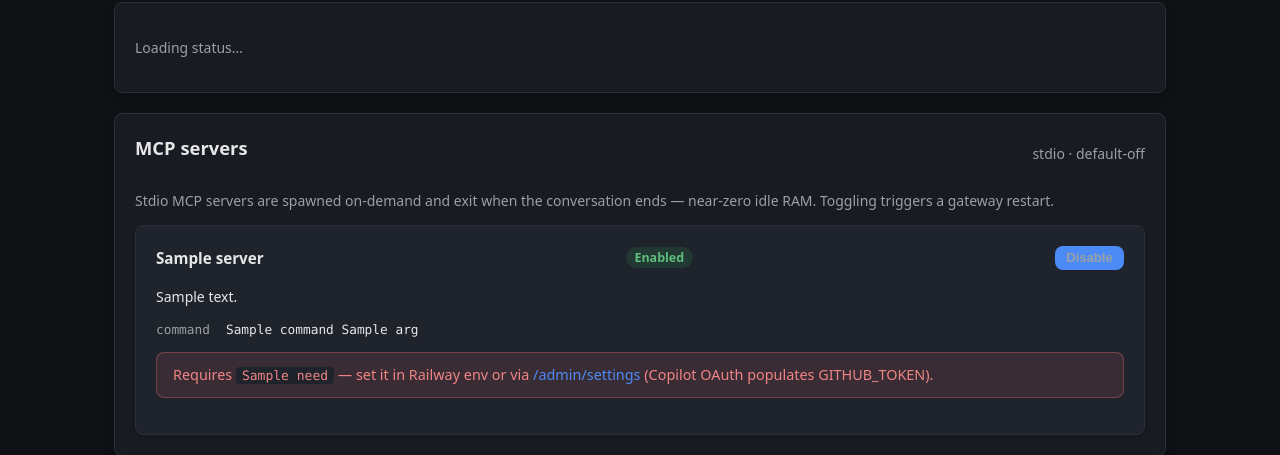
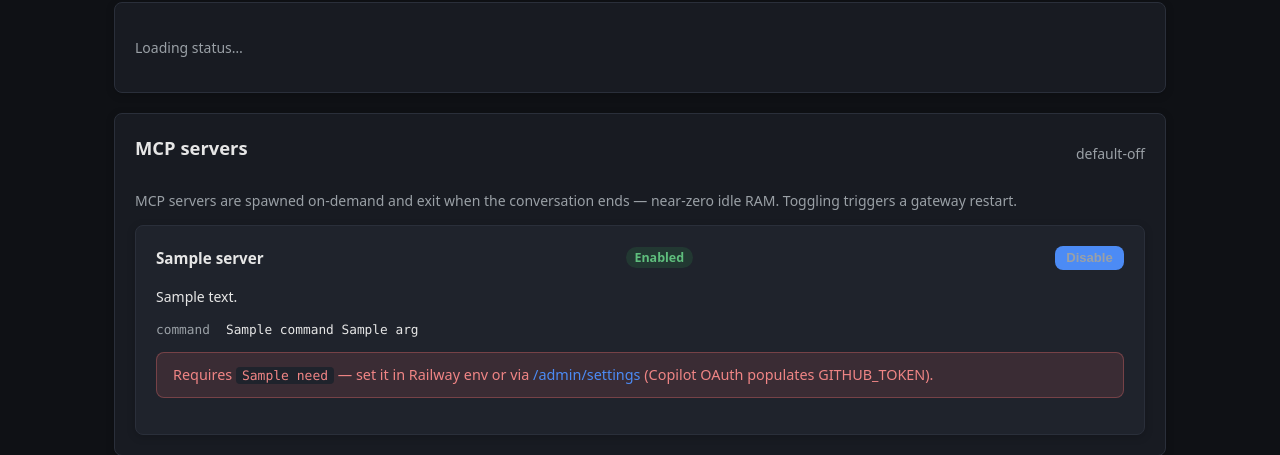
Before and after one commit to roryford/hermes-station, a Python web app: template hermes_station/templates/admin/dashboard.html in a window 1280 px wide. Shown: the part 130-585 px from the top of the page. Run offline with Jinja, Linux system fonts and the light colour scheme; the template is opened without the code that fills it: most values are stand-ins (such as "Sample title", 1, 10 or a date in 2020).

Commit message:
fix(review): correct MCP card template and _server_seed_entry for URL-based entries
- _mcp_card.html: show url row (with "not set" hint) instead of blank
  command row for URL-based servers like playwright-mcp; update header
  badge from "stdio · default-off" to "default-off" and body copy to
  remove "stdio" since not all entries are stdio anymore
- config.py: use entry["url"] instead of entry.get("url", "") inside
  the `if "url" in entry` guard (redundant .get); update _server_seed_entry
  docstring to describe both stdio and URL-based transport cases

Co-Authored-By: Claude Sonnet 4.6 <noreply@anthropic.com>

```diff
--- a/hermes_station/config.py
+++ b/hermes_station/config.py
@@ -453,12 +453,13 @@ def _server_seed_entry(entry: dict[str, Any]) -> dict[str, Any]:
     """Build the on-disk config dict for one catalog entry.
 
     Default-off (`enabled: false`) per the lite-tier policy — users opt in
-    explicitly from /admin. Stdio transport is implied by `command`/`args`.
+    explicitly from /admin. Entries with a `url` key use HTTP/SSE transport;
+    entries with `command`/`args` use stdio transport.
     """
     if "url" in entry:
         # URL-based MCP server (remote HTTP/SSE transport).
         # Developer fills in the URL after deploying the external service.
-        return {"url": entry.get("url", ""), "enabled": False}
+        return {"url": entry["url"], "enabled": False}
     seed: dict[str, Any] = {
         "command": entry["command"],
         "args": list(entry["args"]),
--- a/hermes_station/templates/admin/_mcp_card.html
+++ b/hermes_station/templates/admin/_mcp_card.html
@@ -4,7 +4,7 @@
 <section class="card" id="mcp-card">
     <div class="card-header">
         <h2>MCP servers</h2>
-        <span class="muted">stdio · default-off</span>
+        <span class="muted">default-off</span>
     </div>
 
     {% if alert %}
@@ -12,7 +12,7 @@
     {% endif %}
 
     <p class="muted" style="margin-top:0;">
-        Stdio MCP servers are spawned on-demand and exit when the conversation
+        MCP servers are spawned on-demand and exit when the conversation
         ends — near-zero idle RAM. Toggling triggers a gateway restart.
     </p>
 
@@ -37,7 +37,11 @@
                 </div>
                 <p style="margin:0.25rem 0 0.5rem 0;">{{ server.description }}</p>
                 <dl class="kv mono" style="font-size:0.8rem;">
-                    <dt>command</dt><dd>{{ server.command }} {{ server.args | join(' ') }}</dd>
+                    {% if server.is_url_based %}
+                        <dt>url</dt><dd>{{ server.url if server.url else "not set — edit config.yaml" }}</dd>
+                    {% else %}
+                        <dt>command</dt><dd>{{ server.command }} {{ server.args | join(' ') }}</dd>
+                    {% endif %}
                 </dl>
                 {% if server.needs %}
                     {% if server.needs_satisfied %}
```
